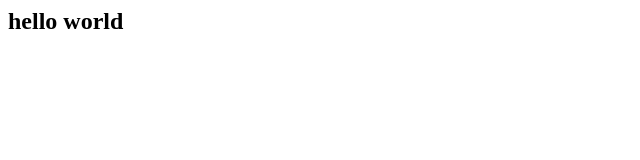
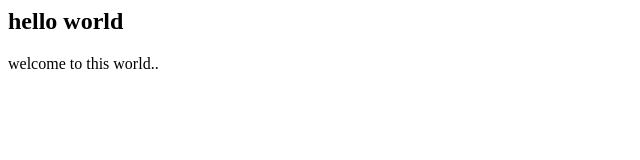
Before and after one commit to ektabhawsar/EBook, a plain HTML site: page index.htm in a window 1280 px wide. Shown: the whole page, without its empty margins (0-640 px from the left). Drawn offline with Linux system fonts and the light colour scheme.

Commit message:
changes in index.htm

```diff
--- a/index.htm
+++ b/index.htm
@@ -1,5 +1,6 @@
 <html>
 	<body>
 		<h2>hello world</h2>
+		<p>welcome to this world..</p>
 	</body>
 </html>
```
